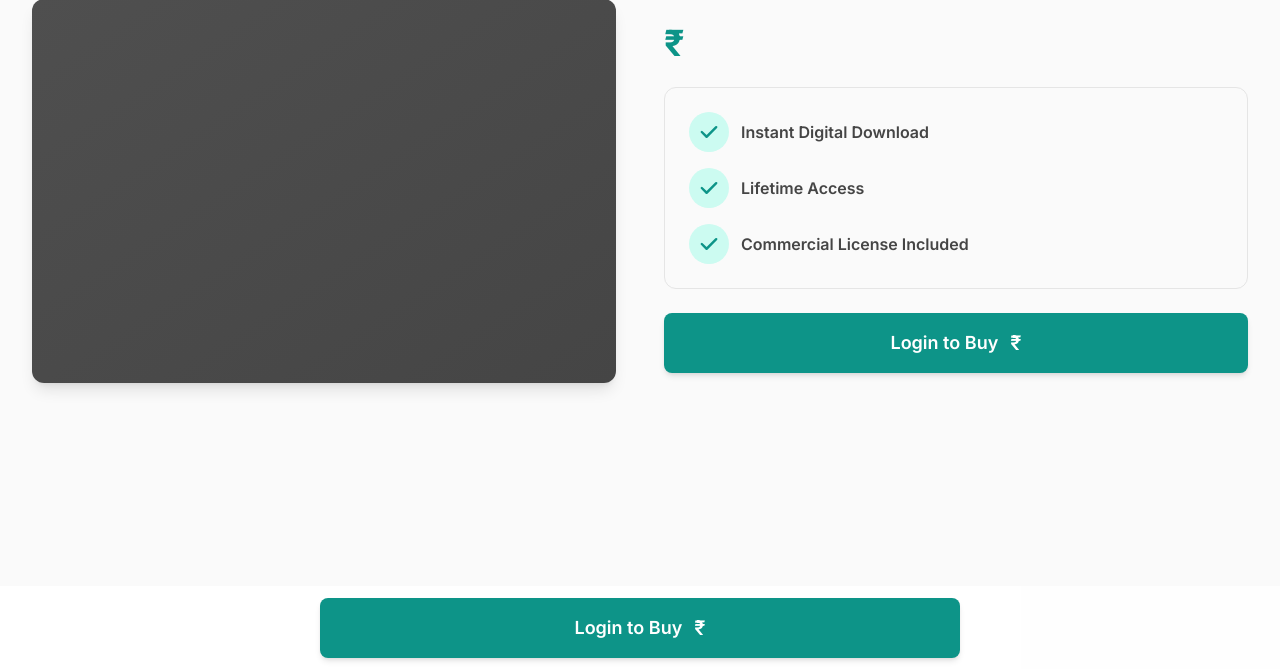
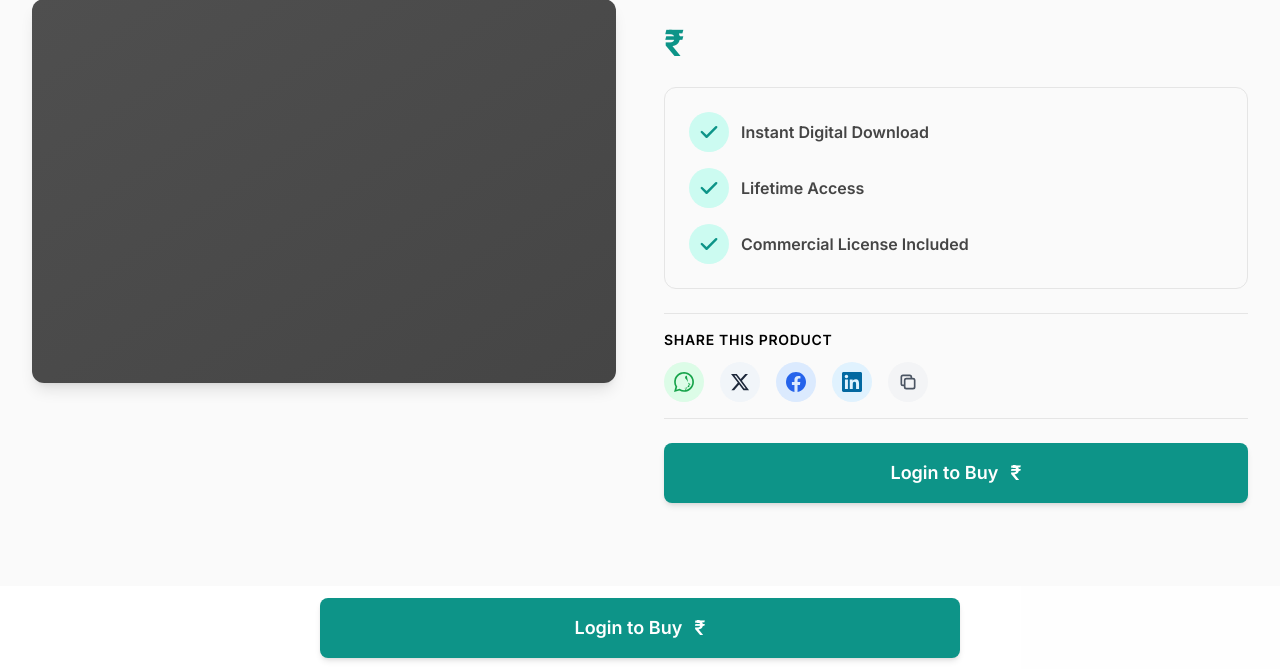
Before and after one commit to atulg-spec/sm, a Django app: template store/templates/store/product_detail.html in a window 1280 px wide. Shown: the part 130-799 px from the top of the page. Run offline with Django 4.2, Linux system fonts and the light colour scheme; the template is opened without the code that fills it, so the values that code supplies are empty; some libraries are stand-ins or nearby versions.

Commit message:
seo fixes

```diff
--- a/store/sitemaps.py
+++ b/store/sitemaps.py
@@ -7,7 +7,8 @@ class StaticViewSitemap(Sitemap):
     changefreq = 'daily'
 
     def items(self):
-        return ['store:home', 'store:product_list', 'accounts:login', 'accounts:register']
+        return ['store:home', 'store:product_list', 'accounts:login', 'accounts:register',
+                'store:about', 'store:contact', 'store:terms', 'store:privacy_policy', 'store:help_center', 'store:faqs']
 
     def location(self, item):
         return reverse(item)
--- a/store/templates/store/product_detail.html
+++ b/store/templates/store/product_detail.html
@@ -109,6 +109,44 @@
                         </div><span class="text-charcoal-800 font-semibold">Commercial License Included</span>
                     </li>
                 </ul>
+            </div>
+
+            <!-- Social Sharing -->
+            <div class="border-t border-b border-neutral-200 py-4 my-6">
+                <p class="text-sm font-semibold text-charcoal-600 mb-3 uppercase tracking-wider">Share this product</p>
+                <div class="flex items-center gap-4">
+                    <!-- WhatsApp -->
+                    <a href="https://wa.me/?text=Check out {{ product.name }} on StartMarket: {{ request.build_absolute_uri }}" target="_blank" rel="noopener noreferrer"
+                       class="w-10 h-10 rounded-full bg-green-100 text-green-600 flex items-center justify-center hover:bg-green-600 hover:text-white transition-all transform hover:scale-110" title="Share on WhatsApp">
+                        <svg class="w-5 h-5" fill="currentColor" viewBox="0 0 24 24"><path d="M.057 24l1.687-6.163c-1.041-1.804-1.588-3.849-1.587-5.946.003-6.556 5.338-11.891 11.893-11.891 3.181.001 6.167 1.24 8.413 3.488 2.245 2.248 3.481 5.236 3.48 8.414-.003 6.557-5.338 11.892-11.893 11.892-1.99-.001-3.951-.5-5.688-1.448l-6.305 1.654zm6.597-3.807c1.676.995 3.276 1.591 5.392 1.592 5.448 0 9.886-4.434 9.889-9.885.002-5.462-4.415-9.89-9.881-9.892-5.452 0-9.887 4.434-9.889 9.884-.001 2.225.651 3.891 1.746 5.634l-.999 3.648 3.742-.981zm11.387-5.464c-.074-.124-.272-.198-.57-.347-.297-.149-1.758-8.683-2.031-9.67-.272-.148-.471-.198-.669-.198-.198 0-.42.064-.644.312-.222.247-.842.842-.842 2.053 0 1.211.842.545 3.96 5.918 3.96 3.12 4.168.396.941 2.747 1.212 1.634.198 2.623-2.921 3-3.465.347-.495.792-.669 1.337-1.188.544-.643.025-1.51-.197-2.618-2.629-.026-.067.89 1.83 1.258 2.158z"/></svg>
+                    </a>
+
+                    <!-- Twitter/X -->
+                    <a href="https://twitter.com/intent/tweet?text=Check out {{ product.name }} on StartMarket&url={{ request.build_absolute_uri }}" target="_blank" rel="noopener noreferrer"
+                       class="w-10 h-10 rounded-full bg-slate-100 text-slate-800 flex items-center justify-center hover:bg-black hover:text-white transition-all transform hover:scale-110" title="Share on X">
+                        <svg class="w-5 h-5" fill="currentColor" viewBox="0 0 24 24"><path d="M18.244 2.25h3.308l-7.227 8.26 8.502 11.24H16.17l-5.214-6.817L4.99 21.75H1.68l7.73-8.835L1.254 2.25H8.08l4.713 6.231zm-1.161 17.52h1.833L7.084 4.126H5.117z"/></svg>
+                    </a>
+
+                    <!-- Facebook -->
+                    <a href="https://www.facebook.com/sharer/sharer.php?u={{ request.build_absolute_uri }}" target="_blank" rel="noopener noreferrer"
+                       class="w-10 h-10 rounded-full bg-blue-100 text-blue-600 flex items-center justify-center hover:bg-blue-600 hover:text-white transition-all transform hover:scale-110" title="Share on Facebook">
+                        <svg class="w-5 h-5" fill="currentColor" viewBox="0 0 24 24"><path d="M24 12.073c0-6.627-5.373-12-12-12s-12 5.373-12 12c0 5.99 4.388 10.954 10.125 11.854v-8.385H7.078v-3.47h3.047V9.43c0-3.007 1.792-4.669 4.533-4.669 1.312 0 2.686.235 2.686.235v2.953H15.83c-1.491 0-1.956.925-1.956 1.874v2.25h3.328l-.532 3.47h-2.796v8.385C19.612 23.027 24 18.062 24 12.073z"/></svg>
+                    </a>
+
+                    <!-- LinkedIn -->
+                    <a href="https://www.linkedin.com/sharing/share-offsite/?url={{ request.build_absolute_uri }}" target="_blank" rel="noopener noreferrer"
+                       class="w-10 h-10 rounded-full bg-sky-100 text-sky-700 flex items-center justify-center hover:bg-sky-700 hover:text-white transition-all transform hover:scale-110" title="Share on LinkedIn">
+                        <svg class="w-5 h-5" fill="currentColor" viewBox="0 0 24 24"><path d="M20.447 20.452h-3.554v-5.569c0-1.328-.027-3.037-1.852-3.037-1.853 0-2.136 1.445-2.136 2.939v5.667H9.351V9h3.414v1.561h.046c.477-.9 1.637-1.85 3.37-1.85 3.601 0 4.267 2.37 4.267 5.455v6.286zM5.337 7.433c-1.144 0-2.063-.926-2.063-2.065 0-1.138.92-2.063 2.063-2.063 1.14 0 2.064.925 2.064 2.063 0 1.139-.925 2.065-2.064 2.065zm1.782 13.019H3.555V9h3.564v11.452zM22.225 0H1.771C.792 0 0 .774 0 1.729v20.542C0 23.227.792 24 1.771 24h20.451C23.2 24 24 23.227 24 22.271V1.729C24 .774 23.2 0 22.222 0h.003z"/></svg>
+                    </a>
+
+                    <!-- Copy Link -->
+                    <button onclick="navigator.clipboard.writeText(window.location.href); this.innerHTML = '<svg class=\'w-5 h-5\' fill=\'none\' stroke=\'currentColor\' viewBox=\'0 0 24 24\'><path stroke-linecap=\'round\' stroke-linejoin=\'round\' stroke-width=\'2\' d=\'M5 13l4 4L19 7\'/></svg>'; setTimeout(() => { this.innerHTML = '<svg class=\'w-5 h-5\' fill=\'none\' stroke=\'currentColor\' viewBox=\'0 0 24 24\'><path stroke-linecap=\'round\' stroke-linejoin=\'round\' stroke-width=\'2\' d=\'M8 16H6a2 2 0 01-2-2V6a2 2 0 012-2h8a2 2 0 012 2v2m-6 12h8a2 2 0 002-2v-8a2 2 0 00-2-2h-8a2 2 0 00-2 2v8a2 2 0 002 2z\'/></svg>'; }, 2000);"
+                            class="w-10 h-10 rounded-full bg-gray-100 text-gray-600 flex items-center justify-center hover:bg-gray-600 hover:text-white transition-all transform hover:scale-110" title="Copy Link">
+                        <svg class="w-5 h-5" fill="none" stroke="currentColor" viewBox="0 0 24 24">
+                            <path stroke-linecap="round" stroke-linejoin="round" stroke-width="2" d="M8 16H6a2 2 0 01-2-2V6a2 2 0 012-2h8a2 2 0 012 2v2m-6 12h8a2 2 0 002-2v-8a2 2 0 00-2-2h-8a2 2 0 00-2 2v8a2 2 0 002 2z"></path>
+                        </svg>
+                    </button>
+                </div>
             </div>
             <!-- Action Buttons -->
             <div class="space-y-4">
```
Also changed, not shown: store/models.py (+31 -0 lines).
